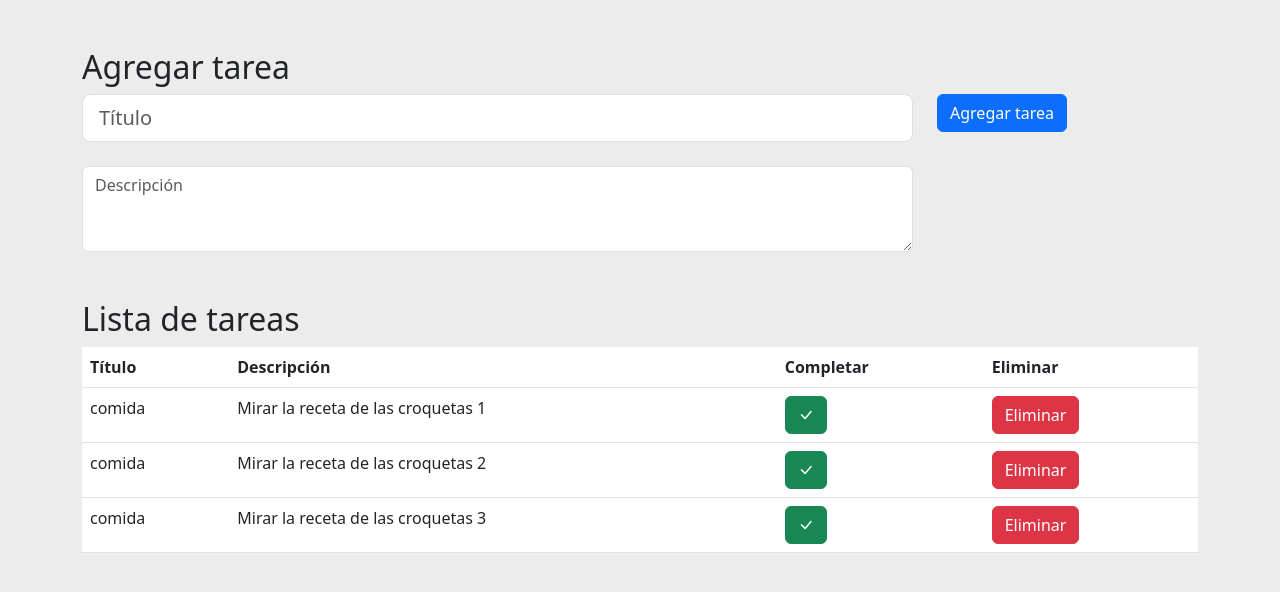
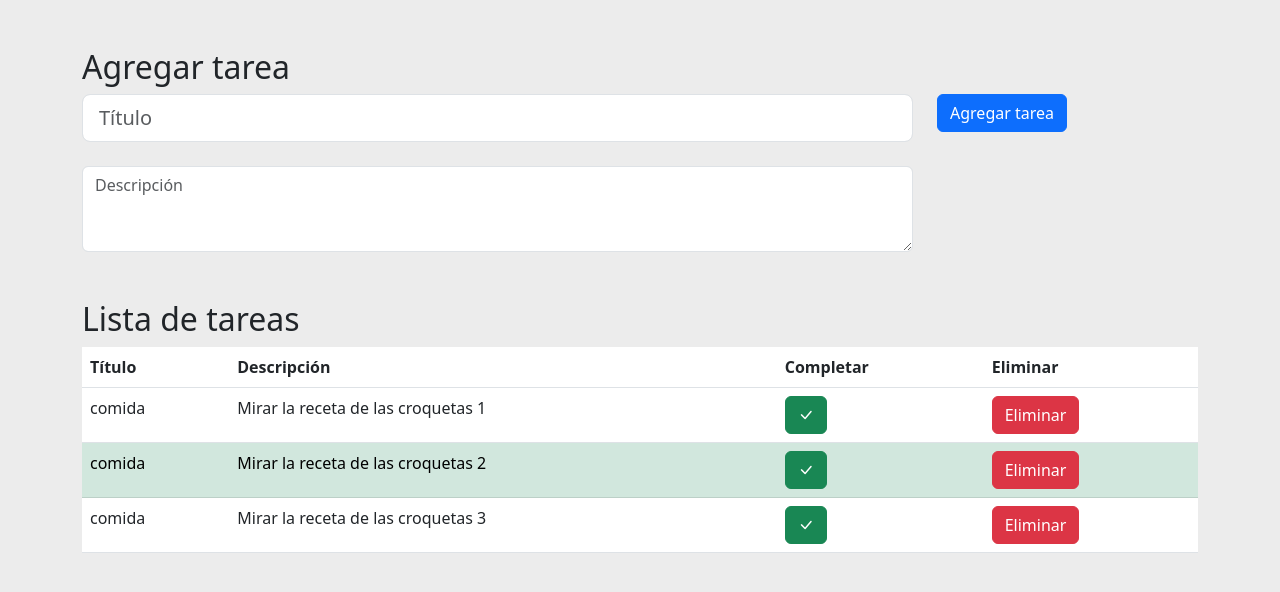
Before and after one commit to santiarroyave/sao-fe-gc-ejercicios-T13-Angular-07-2023, an Angular app in the folder problema04/: page / in a window 1280 px wide. Shown: the top 592 px of the page. Built offline with nearby package versions, Linux system fonts and the light colour scheme.

Commit message:
Agregada funcionalida de completar tareas

```diff
--- a/problema04/src/app/lista-tareas/lista-tareas.component.html
+++ b/problema04/src/app/lista-tareas/lista-tareas.component.html
@@ -11,10 +11,10 @@
     </thead>
     <tbody>
         <!-- Leer y mostrar la lista de tareas -->
-        <tr *ngFor="let tarea of tareas">
+        <tr *ngFor="let tarea of tareas" [ngClass]="{'table-success': tarea.completado}">
             <td>{{tarea.titulo}}</td>
             <td>{{tarea.descripcion}}</td>
-            <td><button class="btn btn-success" (click)="completar()"><i class="bi bi-check-lg"></i></button></td>
+            <td><button class="btn btn-success" (click)="completar(tarea)"><i class="bi bi-check-lg"></i></button></td>
             <td><button class="btn btn-danger" (click)="eliminar(tarea)">Eliminar</button></td>
         </tr>
     </tbody>
--- a/problema04/src/app/lista-tareas/lista-tareas.component.ts
+++ b/problema04/src/app/lista-tareas/lista-tareas.component.ts
@@ -1,4 +1,5 @@
 import { Component, Input } from '@angular/core';
+import { NgClass } from '@angular/common';
 
 @Component({
   selector: 'app-lista-tareas',
@@ -10,8 +11,18 @@ export class ListaTareasComponent {
   // Obtenemos el array de tareas del componente padre
   @Input() tareas:any;
 
-  completar(){
-    alert("Se ha completado");
+  completar(tarea:any){
+    // - Importamos el NgClass para poder agregar la clase en el html si la tarea está completada
+    // 1. Encontrar su posición dentro de la lista
+    let posicion = this.tareas.indexOf(tarea);
+    // 2. Alterna entre valor completado o no
+    if(tarea.completado == true){
+      tarea.completado = false;
+    }else{
+      tarea.completado = true;
+    }
+    // 3. Actualiza el array
+    this.tareas.splice(posicion,1,tarea);
   };
 
   eliminar(tarea:any){
@@ -21,3 +32,7 @@ export class ListaTareasComponent {
     this.tareas.splice(posicion, 1);
   };
 }
+
+// Dudas
+// - ¿Que otros métodos se pueden usar en la función completar() que no implique actualizar el objeto completo?
+// - ¿Deberia usar ID en cada tarea para evitar pasar el objeto como argumento o hay más métodos?
```
